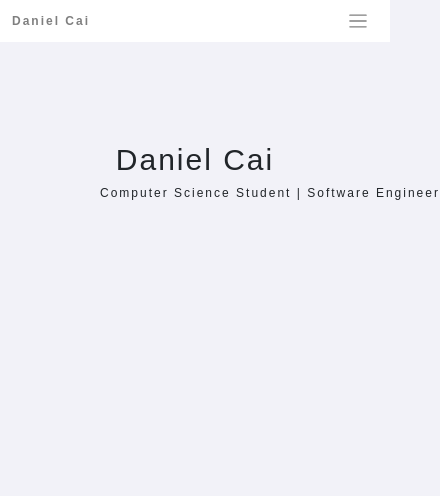
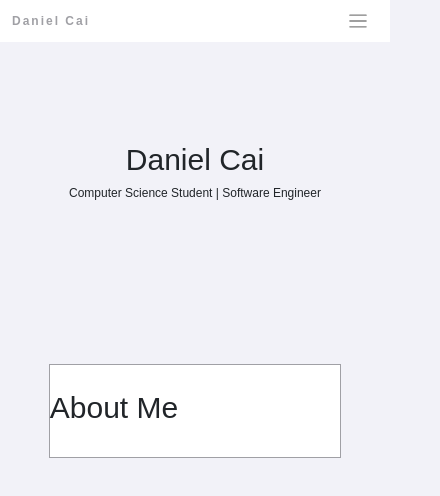
Before and after one commit to danielhcai/personal-website, a plain HTML site: page index.html in a window 390 px wide. Shown: the whole page, 440 px wide, since content can reach past the window. Drawn offline with Linux system fonts and the light colour scheme; a web font is replaced by a local one.

Commit message:
Created wrapper class, upadated colors, organized code

```diff
--- a/index.html
+++ b/index.html
@@ -16,12 +16,11 @@
         <title>Daniel Cai's Website</title>
     </head>
 
-    <header>
 
     <body>
         <div>
             <header>
-                <nav class="navbar navbar-expand-md navbar-light">
+                <nav class="navbar navbar-expand-md navbar-light t">
                     <span id="navbar-name" class="navbar-text">Daniel Cai</span>
                     <button id="navbar-button" class="navbar-toggler" type="button" data-toggle="collapse" data-target="#navbarSupportedContent" aria-controls="navbarSupportedContent" aria-expanded="false" aria-label="Toggle navigation">
                         <span class="navbar-toggler-icon"></span>
@@ -53,11 +52,18 @@
                 </nav>
             </header>
         </div>
-        <div>
-            <div="container">
-                <div id="intro" class="bg-grey">
-                    <h1>Daniel Cai</h1>
-                    <p>Computer Science Student | Software Engineer</p>
+        <div class="bg-grey">
+            <div id="intro">
+                <h1>Daniel Cai</h1>
+                <p>Computer Science Student | Software Engineer</p>
+            </div>
+
+            <div id="about-me" class="responsive-wrapper">
+                <div>
+                    <h1>About Me</h1>
+                </div>
+                <div>
+
                 </div>
             </div>
         </div>
--- a/style/styles.css
+++ b/style/styles.css
@@ -1,35 +1,12 @@
-html, header, body {
+html, header, body, div {
     font-family: "Raleway", sans-serif;
     font-style: normal;
-    font-size: 20px;
+    font-size: 22px;
     font-weight: 400;
 }
 
-@media only screen and (max-width: 1200px) {
-    html, header, body {
-        font-size: 18px;
-    }
-}
 
 
-@media only screen and (max-width: 992px) {
-    html, header, body {
-        font-size: 16px;
-    }
-}
-
-
-@media only screen and (max-width: 768px) {
-    html, header, body {
-        font-size: 14px;
-    }
-}
-
-@media only screen and (max-width: 576px) {
-    html, header, body {
-        font-size: 12px;
-    }
-}
 header {
     background-color: #FFFFFF;
     letter-spacing: 2px;
@@ -39,15 +16,31 @@ body {
     background-color: #F2F2F8;
 }
 
-.navbar-text{
+.bg-grey {
+    background-color: #F2F2F8;
+}
+
+.bg-white {
+    background-color: #FF0000;
+}
+
+.navbar-nav .navbar-text{
+    color: #A0A0A5;
     font-weight: 500;
+}
+
+
+.navbar-collapse .navbar-nav .nav-link{
+    color: #A0A0A5;
 }
 
 .navbar-collapse .navbar-nav .nav-link:hover{
     color: #A3D5FF;
 }
 
+
 #navbar-name{
+    color: #A0A0A5;
     padding-right: 10px;
     font-weight: 600;
 }
@@ -68,16 +61,53 @@ body {
     background-color: #F2F2F8;
 }
 
-.bg-grey {
-    background-color: #F2F2F8;
-}
-
-.bg-white {
-    background-color: #FF0000;
-}
 
 #intro{
     text-align: center;
-    padding: 100px;
+    padding-top: 100px;
+    padding-bottom: 100px;
     white-space: nowrap;
 }
+
+
+.responsive-wrapper {
+    width: 75%;
+    max-width: 1200px;
+    margin: 50px auto 50px auto;
+    border: 1px solid #A0A0A5;
+    padding-top: 25px;
+    padding-bottom: 25px;
+    background-color: #FFFFFF
+}
+
+@media only screen and (max-width: 1600px) {
+    html, header, body, div {
+        font-size: 20px;
+    }
+}
+
+@media only screen and (max-width: 1200px) {
+    html, header, body, div {
+        font-size: 18px;
+    }
+}
+
+
+@media only screen and (max-width: 992px) {
+    html, header, body, div {
+        font-size: 16px;
+    }
+}
+
+
+@media only screen and (max-width: 768px) {
+    html, header, body, div {
+        font-size: 14px;
+    }
+}
+
+@media only screen and (max-width: 576px) {
+    html, header, body, div {
+        font-size: 12px;
+    }
+}
```
